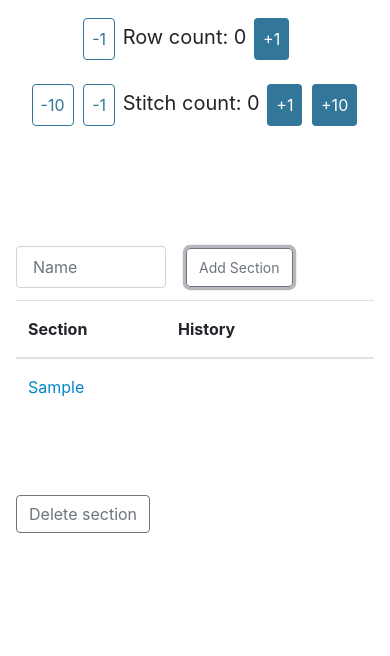
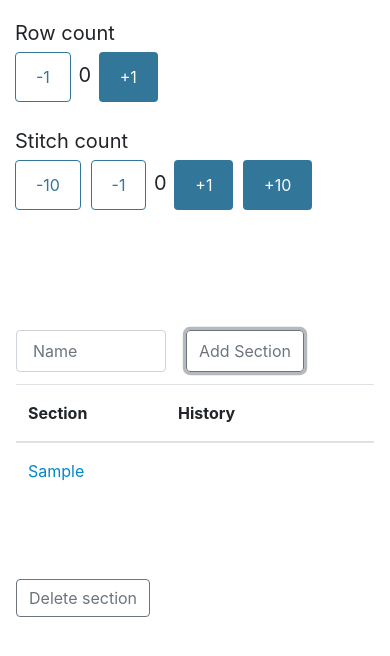
Before and after one commit to elainewlin/personal-website, a plain HTML site: page stitch-counter.html in a window 390 px wide. Both pictures are taken after typing "Sample" into the empty fields and a click on the button "Add Section". Shown: the part 110-766 px from the top of the page. Drawn offline with Linux system fonts and the light colour scheme.

Commit message:
Make stitch counter more mobile friendly

```diff
--- a/css/stitch-counter.css
+++ b/css/stitch-counter.css
@@ -19,20 +19,16 @@
   padding-bottom: 96px;
 }
 
-.minus-buttons {
-  display: inline-block;
-  text-align: right;
-  width: 100px;
-}
-
 .count-row {
   margin-top: 16px;
   margin-bottom: 24px;
 }
 
 .count-label {
-  display: inline-block;
-  text-align: center;
+  margin-bottom: 4px;
+}
+
+.count-number {
   margin-left: 2px;
   margin-right: 2px;
 }
@@ -43,10 +39,10 @@
 
 .big-button {
   font-size: 16px;
-  padding-left: 8px;
-  padding-right: 8px;
-  padding-top: 8px;
-  padding-bottom: 8px;
+  padding-left: 20px;
+  padding-right: 20px;
+  padding-top: 12px;
+  padding-bottom: 12px;
 }
 
 .add-button {
@@ -76,10 +72,10 @@
 .delete-section {
   margin-left: 16px;
   margin-top: 64px;
+  margin-bottom: 32px;
 }
 
 .medium-input {
-  font-size: 16px;
   padding-top: 20px;
   padding-bottom: 20px;
   width: 150px;
@@ -88,7 +84,6 @@
 }
 
 .medium-button {
-  font-size: 14px;
   padding-top: 8px;
   padding-bottom: 8px;
   margin-left: 20px;
--- a/stitch-counter.html
+++ b/stitch-counter.html
@@ -26,32 +26,34 @@
     <div class="count-section" id="activeSection">
       <span class="text-x-large" id="activeSectionName"></span>
       <div class="text-large count-row">
-        <span class="minus-buttons">
+        <div class="count-label">Row count</div>
+        <div>
           <button class="btn minus-button big-button" onclick="subtractRow()">
             -1
           </button>
-        </span>
-        <span class="count-label">Row count: <span id="rowCount"></span></span>
+          <span id="rowCount" class="count-number"></span>
           <button class="btn add-button big-button" onclick="addRow()">
             +1
           </button>
         </div>
+      </div>
       <div class="text-large count-row">
-        <span class="minus-buttons">
+        <div class="count-label">Stitch count</div>
+        <div>
           <button class="btn minus-button big-button" onclick="updateStitch(-10)">
             -10
           </button>
           <button class="btn minus-button big-button margin-left" onclick="updateStitch(-1)">
             -1
           </button>
-        </span>
-        <span class="count-label">Stitch count: <span id="stitchCount"></span></span>
+          <span id="stitchCount" class="count-number"></span>
           <button class="btn add-button big-button" onclick="updateStitch(1)">
             +1
           </button>
           <button class="btn add-button big-button margin-left" onclick="updateStitch(10)">
             +10
           </button>
+        </div>
       </div>
     </div>
     <div class="row">
```
Also changed, not shown: README.md. Lines whose indentation alone changed are shown as unchanged.
